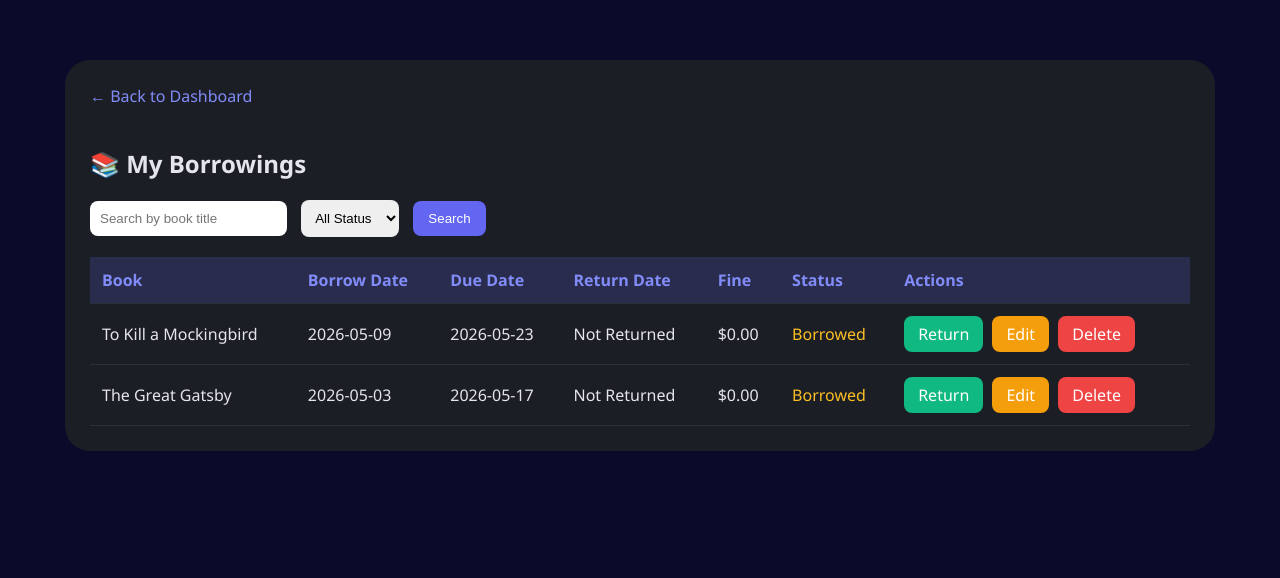
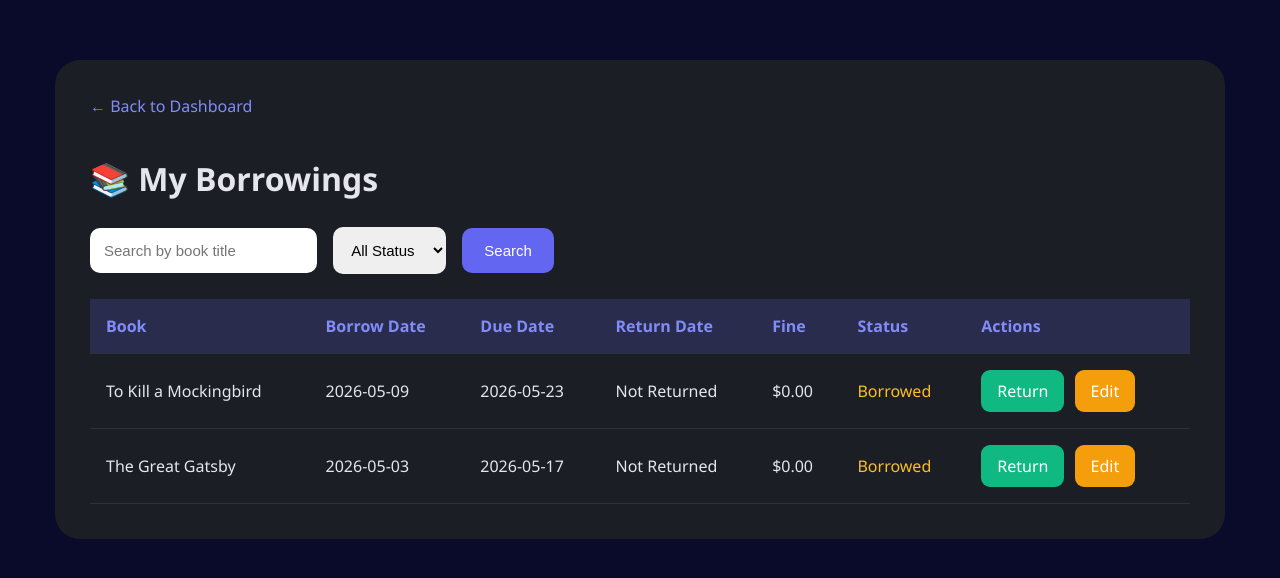
Before and after one commit to rabinghimire429-cmd/Library-Management, a PHP site: page /B/my-borrowings.php in a window 1280 px wide. Shown: the top 578 px of the page. Run offline with PHP 8.4, Linux system fonts and the light colour scheme; a user stored in the database is signed in; data comes from the database, SQL or seed files in the repository.

Commit message:
added delete button to delete the history only after returning books

```diff
--- a/B/my-borrowings.php
+++ b/B/my-borrowings.php
@@ -21,24 +21,16 @@ $member_result = $conn->query("
 ");
 
 $member = $member_result->fetch_assoc();
-
 $member_id = $member['member_id'] ?? 0;
 
 if($member_id <= 0) {
     die("Invalid member account.");
 }
 
-/* =========================================
-   RETURN BOOK
-========================================= */
-
+/* RETURN BOOK */
 if(isset($_GET['return'])) {
 
     $trans_id = intval($_GET['return']);
-
-    if($trans_id <= 0) {
-        die("Invalid transaction.");
-    }
 
     $trans_result = $conn->query("
         SELECT *
@@ -51,27 +43,15 @@ if(isset($_GET['return'])) {
 
         $trans = $trans_result->fetch_assoc();
 
-        // Prevent double return
-
         if($trans['status'] != 'Returned') {
 
             $return_date = date('Y-m-d');
-
             $fine = 0;
 
-            // Fine calculation
-
             if($return_date > $trans['due_date']) {
-
-                $days = (
-                    strtotime($return_date) -
-                    strtotime($trans['due_date'])
-                ) / (60 * 60 * 24);
-
+                $days = (strtotime($return_date) - strtotime($trans['due_date'])) / 86400;
                 $fine = $days * 0.50;
             }
-
-            // Update transaction
 
             $conn->query("
                 UPDATE transaction
@@ -80,8 +60,6 @@ if(isset($_GET['return'])) {
                     status = 'Returned'
                 WHERE transaction_id = $trans_id
             ");
-
-            // Increase available copies
 
             $conn->query("
                 UPDATE book
@@ -95,31 +73,37 @@ if(isset($_GET['return'])) {
     exit();
 }
 
-/* =========================================
-   DELETE TRANSACTION
-========================================= */
-
+/* DELETE ONLY RETURNED HISTORY */
 if(isset($_GET['delete'])) {
 
     $delete_id = intval($_GET['delete']);
 
-    if($delete_id > 0) {
+    $check = $conn->query("
+        SELECT *
+        FROM transaction
+        WHERE transaction_id = $delete_id
+        AND member_id = $member_id
+        AND status = 'Returned'
+    ");
+
+    if($check->num_rows > 0) {
 
         $conn->query("
             DELETE FROM transaction
             WHERE transaction_id = $delete_id
             AND member_id = $member_id
+            AND status = 'Returned'
         ");
+
+    } else {
+        die("You can only delete returned borrowing history.");
     }
 
     header('Location: my-borrowings.php');
     exit();
 }
 
-/* =========================================
-   SEARCH + FILTER
-========================================= */
-
+/* SEARCH + FILTER */
 $search = $_GET['search'] ?? '';
 $status = $_GET['status'] ?? '';
 
@@ -131,36 +115,27 @@ WHERE t.member_id = $member_id
 ";
 
 if(!empty($search)) {
-
-    $search = $conn->real_escape_string($search);
-
-    $sql .= " AND b.title LIKE '%$search%'";
+    $safe_search = $conn->real_escape_string($search);
+    $sql .= " AND b.title LIKE '%$safe_search%'";
 }
 
 if(!empty($status)) {
-
-    $status = $conn->real_escape_string($status);
-
-    $sql .= " AND t.status = '$status'";
+    $safe_status = $conn->real_escape_string($status);
+    $sql .= " AND t.status = '$safe_status'";
 }
 
 $sql .= " ORDER BY t.borrow_date DESC";
 
 $transactions = $conn->query($sql);
-
 ?>
 
 <!DOCTYPE html>
 <html lang="en">
-
 <head>
-
 <meta charset="UTF-8">
-
 <title>My Borrowings - LibTech Solutions</title>
 
 <style>
-
 body {
     font-family: 'Segoe UI', sans-serif;
     background: #0a0a2a;
@@ -172,7 +147,7 @@ body {
 .container {
     max-width: 1100px;
     margin: 40px auto;
-    padding: 25px;
+    padding: 35px;
     background: #1c1e26;
     border-radius: 25px;
 }
@@ -182,14 +157,41 @@ a {
     text-decoration: none;
 }
 
+h2 {
+    margin-top: 40px;
+    font-size: 32px;
+}
+
+form {
+    margin-bottom: 25px;
+}
+
+input, select {
+    padding: 14px;
+    border-radius: 10px;
+    border: none;
+    margin-right: 12px;
+    font-size: 15px;
+}
+
+button {
+    padding: 14px 22px;
+    border: none;
+    border-radius: 10px;
+    background: #6366f1;
+    color: white;
+    cursor: pointer;
+    font-size: 15px;
+}
+
 table {
     width: 100%;
     border-collapse: collapse;
-    margin-top: 20px;
+    margin-top: 25px;
 }
 
 th, td {
-    padding: 12px;
+    padding: 16px;
     border-bottom: 1px solid #2d3139;
     text-align: left;
 }
@@ -199,17 +201,12 @@ th {
     color: #818cf8;
 }
 
-.overdue {
-    color: #f87171;
-    font-weight: bold;
-}
-
 .btn {
-    padding: 7px 14px;
-    border-radius: 8px;
+    padding: 10px 16px;
+    border-radius: 9px;
+    color: white;
     text-decoration: none;
-    color: white;
-    margin-right: 5px;
+    margin-right: 6px;
     display: inline-block;
 }
 
@@ -225,82 +222,50 @@ th {
     background: #ef4444;
 }
 
-input, select {
-    padding: 10px;
-    border-radius: 8px;
-    border: none;
-    margin-right: 10px;
-}
-
-button {
-    padding: 10px 15px;
-    border: none;
-    border-radius: 8px;
-    background: #6366f1;
-    color: white;
-    cursor: pointer;
-}
-
-.status-returned {
-    color: #34d399;
+.overdue {
+    color: #f87171;
+    font-weight: bold;
 }
 
 .status-borrowed {
     color: #fbbf24;
 }
 
-.back-link {
-    display: inline-block;
-    margin-bottom: 20px;
+.status-returned {
+    color: #34d399;
 }
-
 </style>
-
 </head>
 
 <body>
 
 <div class="container">
 
-    <a href="../member-dashboard.php" class="back-link">
-        ← Back to Dashboard
-    </a>
+    <a href="../member-dashboard.php">← Back to Dashboard</a>
 
     <h2>📚 My Borrowings</h2>
 
-    <!-- SEARCH + FILTER -->
-
-    <form method="GET" style="margin-bottom:20px;">
-
+    <form method="GET">
         <input type="text"
                name="search"
                placeholder="Search by book title"
                value="<?php echo htmlspecialchars($search); ?>">
 
         <select name="status">
-
             <option value="">All Status</option>
-
-            <option value="Borrowed">
+            <option value="Borrowed" <?php if($status == 'Borrowed') echo 'selected'; ?>>
                 Borrowed
             </option>
-
-            <option value="Returned">
+            <option value="Returned" <?php if($status == 'Returned') echo 'selected'; ?>>
                 Returned
             </option>
-
         </select>
 
         <button type="submit">Search</button>
-
     </form>
 
-    <!-- BORROWINGS TABLE -->
-
     <table>
-
         <thead>
-
             <tr>
                 <th>Book</th>
                 <th>Borrow Date</th>
@@ -310,108 +275,81 @@ button {
                 <th>Status</th>
                 <th>Actions</th>
             </tr>
-
         </thead>
 
         <tbody>
 
-        <?php while($t = $transactions->fetch_assoc()):
+        <?php if($transactions->num_rows > 0): ?>
 
-            $overdue = (
-                $t['return_date'] == null &&
-                $t['due_date'] < date('Y-m-d')
-            );
-        ?>
+            <?php while($t = $transactions->fetch_assoc()):
+                $overdue = ($t['return_date'] == null && $t['due_date'] < date('Y-m-d'));
+            ?>
 
             <tr>
+                <td><?php echo htmlspecialchars($t['title']); ?></td>
 
-                <td>
-                    <?php echo htmlspecialchars($t['title']); ?>
+                <td><?php echo $t['borrow_date']; ?></td>
+
+                <td class="<?php echo $overdue ? 'overdue' : ''; ?>">
+                    <?php echo $t['due_date']; ?>
+                    <?php if($overdue): ?>
+                        ⚠️ Overdue
+                    <?php endif; ?>
                 </td>
 
                 <td>
-                    <?php echo $t['borrow_date']; ?>
-                </td>
-
-                <td class="<?php echo $overdue ? 'overdue' : ''; ?>">
-
-                    <?php echo $t['due_date']; ?>
-
-                    <?php if($overdue): ?>
-                        ⚠️ Overdue
-                    <?php endif; ?>
-
+                    <?php echo $t['return_date'] ? $t['return_date'] : 'Not Returned'; ?>
                 </td>
 
                 <td>
-
-                    <?php
-                    echo $t['return_date']
-                        ? $t['return_date']
-                        : 'Not Returned';
-                    ?>
-
+                    $<?php echo number_format($t['fine_amount'], 2); ?>
                 </td>
 
                 <td>
-
-                    $<?php echo number_format($t['fine_amount'], 2); ?>
-
+                    <span class="<?php echo $t['status'] == 'Returned' ? 'status-returned' : 'status-borrowed'; ?>">
+                        <?php echo $t['status']; ?>
+                    </span>
                 </td>
 
                 <td>
-
-                    <span class="<?php echo $t['status'] == 'Returned'
-                        ? 'status-returned'
-                        : 'status-borrowed'; ?>">
-
-                        <?php echo $t['status']; ?>
-
-                    </span>
-
-                </td>
-
-                <td>
-
                     <?php if($t['status'] != 'Returned'): ?>
 
                         <a class="btn btn-return"
                            href="?return=<?php echo $t['transaction_id']; ?>"
                            onclick="return confirm('Return this book?')">
+                           Return
+                        </a>
 
-                           Return
+                        <a class="btn btn-edit"
+                           href="edit-transaction.php?id=<?php echo $t['transaction_id']; ?>">
+                           Edit
+                        </a>
 
+                    <?php else: ?>
+
+                        <a class="btn btn-delete"
+                           href="?delete=<?php echo $t['transaction_id']; ?>"
+                           onclick="return confirm('Delete this returned borrowing history?')">
+                           Delete
                         </a>
 
                     <?php endif; ?>
-
-                    <!-- EDIT -->
-
-                    <a class="btn btn-edit"
-                       href="edit-transaction.php?id=<?php echo $t['transaction_id']; ?>">
-
-                       Edit
-
-                    </a>
-
-                    <!-- DELETE -->
-
-                    <a class="btn btn-delete"
-                       href="?delete=<?php echo $t['transaction_id']; ?>"
-                       onclick="return confirm('Delete this transaction?')">
-
-                       Delete
-
-                    </a>
-
                 </td>
-
             </tr>
 
-        <?php endwhile; ?>
+            <?php endwhile; ?>
+
+        <?php else: ?>
+
+            <tr>
+                <td colspan="7" style="text-align:center; padding:40px;">
+                    No borrowing records found.
+                </td>
+            </tr>
+
+        <?php endif; ?>
 
         </tbody>
-
     </table>
 
 </div>
```
Also changed, not shown: B/edit-transaction.php (+46 -49 lines).
